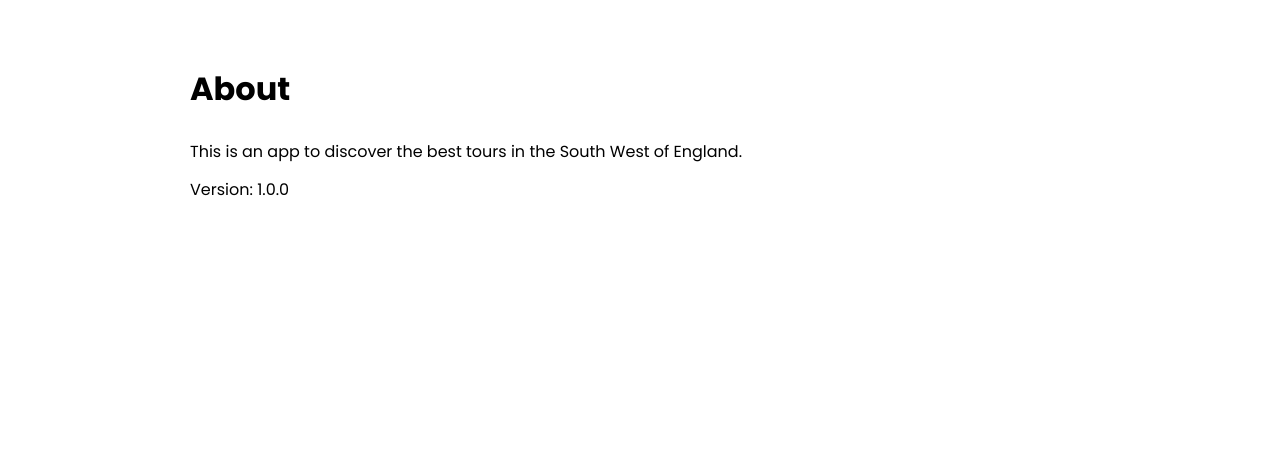
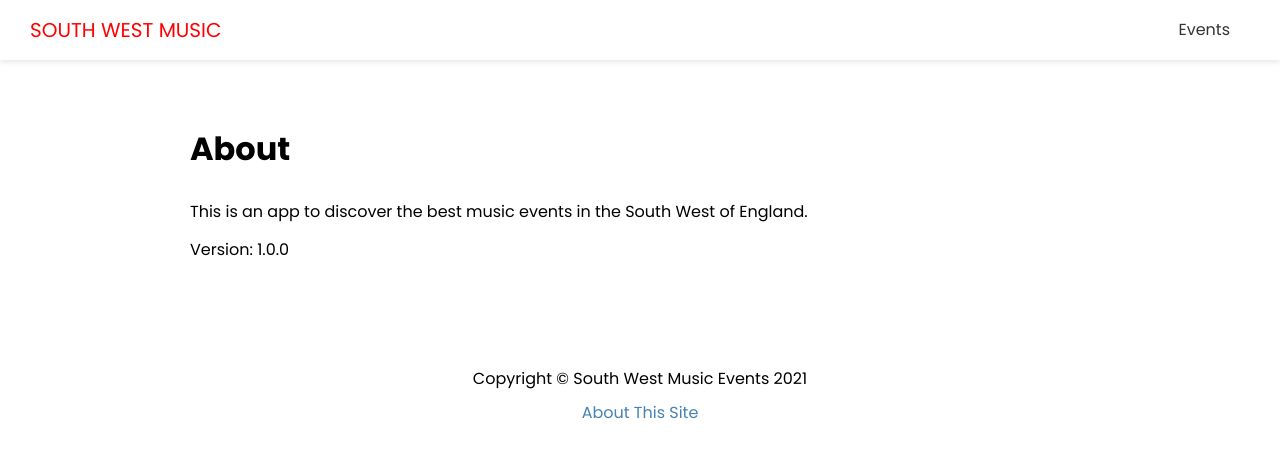
Before and after one commit to ckaylor33/nextjs-events-frontend, a Next.js app: page /about in a window 1280 px wide. Shown: the top 458 px of the page. Built offline with nearby package versions, Linux system fonts and the light colour scheme.

Commit message:
added a header and footer to layout

```diff
--- /dev/null
+++ b/components/Footer.js
@@ -0,0 +1,13 @@
+import Link from 'next/link'
+import styles from '../styles/Footer.module.css'
+
+export default function Footer() {
+  return (
+    <footer className={styles.footer}>
+      <p>Copyright &copy; South West Music Events 2021</p>
+      <p>
+        <Link href='/about'>About This Site</Link>
+      </p>
+    </footer>
+  )
+}
--- /dev/null
+++ b/components/Header.js
@@ -0,0 +1,24 @@
+import Link from 'next/link'
+
+import styles from '../styles/Header.module.css'
+
+export default function Header() {
+  return (
+    <header className={styles.header}>
+      <div className={styles.logo}>
+        <Link href='/'>
+          <a>South West Music</a>
+        </Link>
+      </div>
+      <nav>
+        <ul>
+          <li>
+            <Link href='/events'>
+              <a>Events</a>
+            </Link>
+          </li>
+        </ul>
+      </nav>
+    </header>
+  )
+}
--- a/components/Layout.js
+++ b/components/Layout.js
@@ -1,18 +1,20 @@
 import Head from 'next/head'
+import Header from './Header'
+import Footer from './Footer'
 import styles from '../styles/Layout.module.css'
 
-export default function Layout({title, keywords, description, children}) {
+export default function Layout({ title, keywords, description, children }) {
   return (
     <div>
       <Head>
         <title>{title}</title>
-    <meta name='description' content={description}/>
-    <meta name='keywords' content={keywords}/>
+        <meta name='description' content={description} />
+        <meta name='keywords' content={keywords} />
       </Head>
-<div className={styles.container}>
 
-           {children}
-</div>
+      <Header />
+      <div className={styles.container}>{children}</div>
+      <Footer />
     </div>
   )
 }
@@ -20,5 +22,5 @@
 Layout.defaultProps = {
   title: 'South West Music Events | Find the hottest parties',
   description: 'Find the latest DJ and music events',
-    keywords: 'music, dj, house, dance, events'
+  keywords: 'music, dj, house, dance, events',
 }
--- a/pages/about.js
+++ b/pages/about.js
@@ -5,10 +5,10 @@
     <Layout title='About DJ/music events'>
       <h1>About</h1>
       <p>
-        This is an app to discover the best tours in the South West of England.
+        This is an app to discover the best music events in the South West of
+        England.
       </p>
       <p>Version: 1.0.0</p>
-
     </Layout>
   )
 }
--- /dev/null
+++ b/styles/Footer.module.css
@@ -0,0 +1,8 @@
+.footer {
+  margin: 100px 0 40px;
+  text-align: center;
+}
+
+.footer p {
+  margin: 5px 0;
+}
--- /dev/null
+++ b/styles/Header.module.css
@@ -0,0 +1,56 @@
+.header {
+  display: flex;
+  justify-content: space-between;
+  align-items: center;
+  background: #fff;
+  color: #333;
+  height: 60px;
+  padding: 0 30px;
+  box-shadow: 0 2px 5px rgba(0, 0, 0, 0.1);
+}
+
+.header a {
+  color: #333;
+  margin-right: 20px;
+}
+
+.header a:hover {
+  color: #000;
+}
+.header ul {
+  display: flex;
+  align-items: center;
+  justify-content: center;
+  list-style: none;
+}
+
+.logo {
+  color: red;
+  font-size: 20px;
+  text-transform: uppercase;
+}
+
+.logo a {
+  color: red;
+}
+
+@media (max-width: 768px) {
+  .header {
+    flex-direction: column;
+    height: auto;
+  }
+
+  .header ul {
+    margin: 20px 0;
+    flex-direction: column;
+    text-align: center;
+  }
+
+  .header a {
+    margin-right: 0;
+  }
+
+  .logo {
+    margin: 20px 0;
+  }
+}
```
Lines whose indentation alone changed are shown as unchanged.
